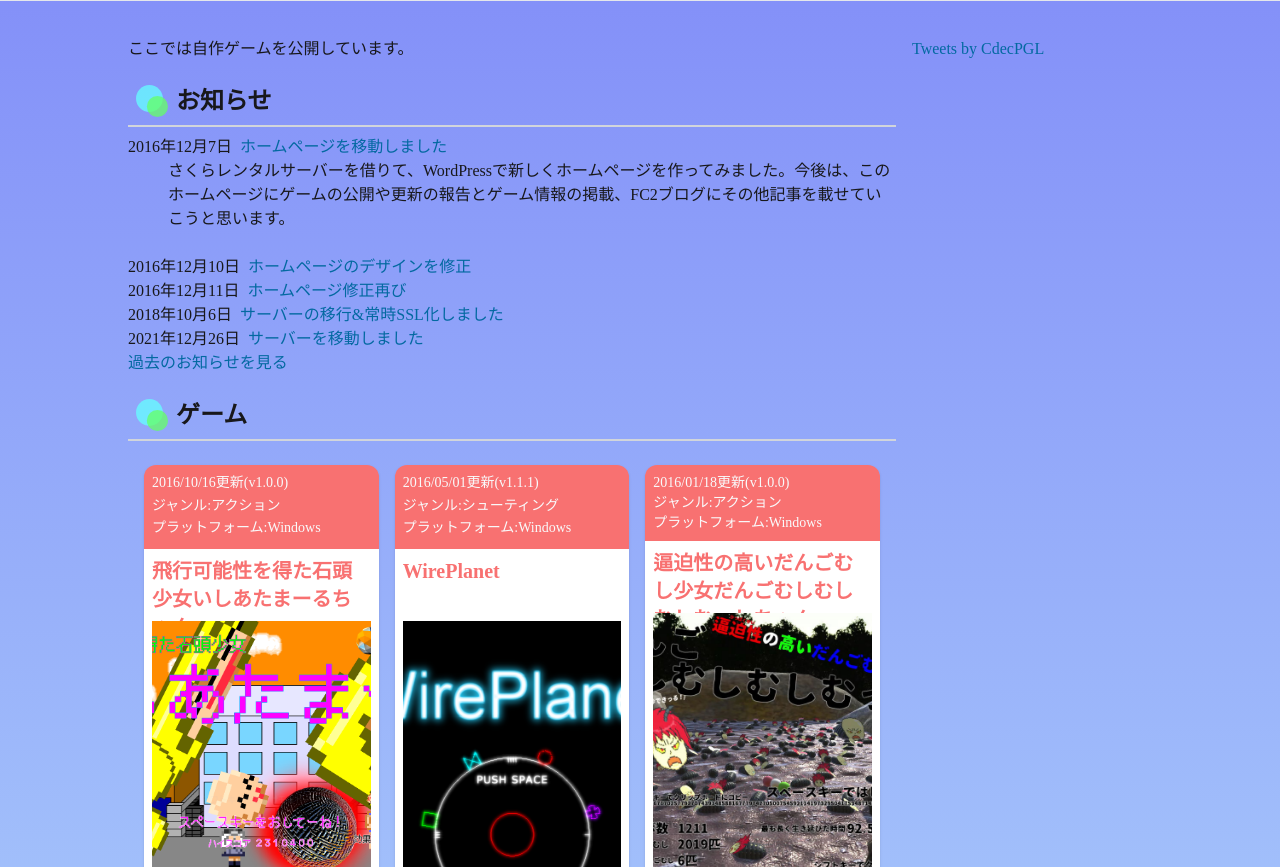
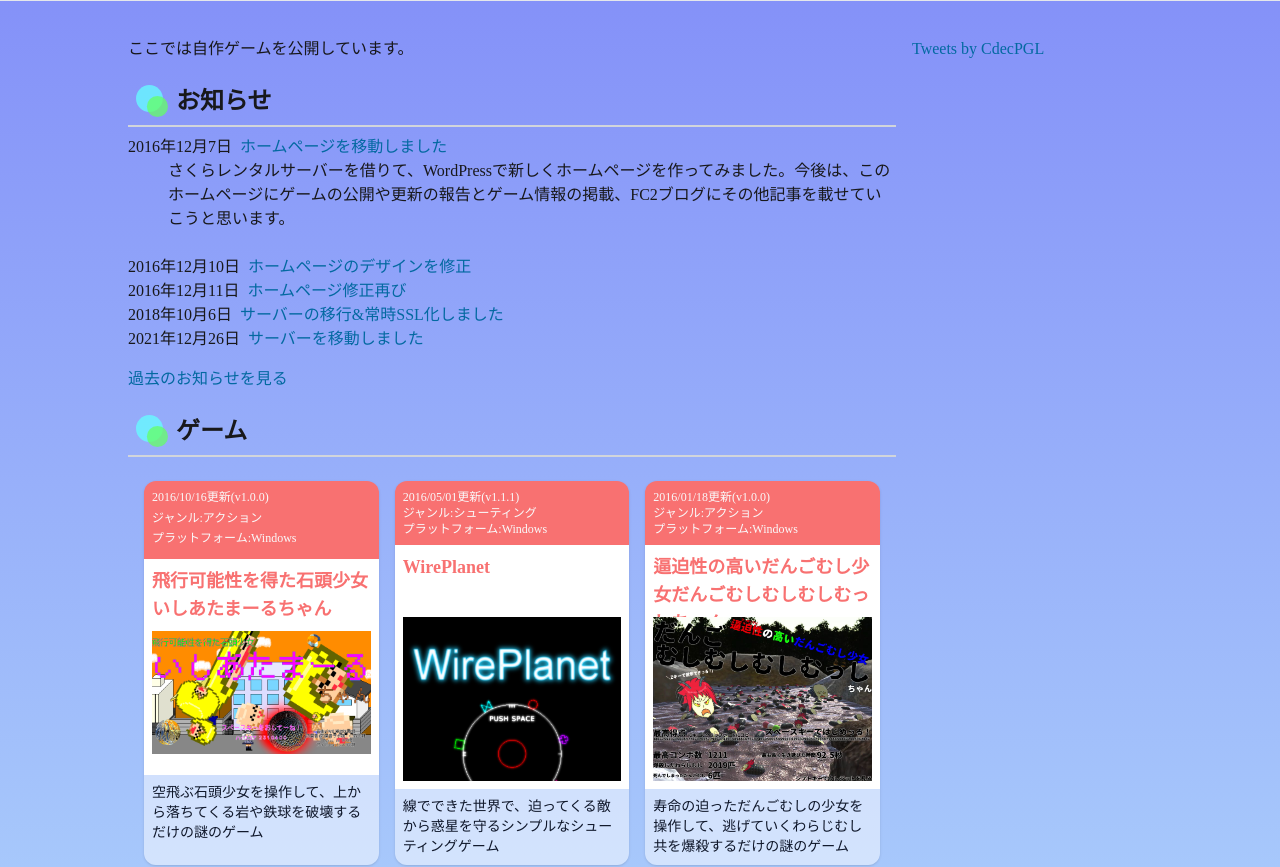
Before and after one commit to CdecPGL/planeta-game-labo-web-page, a Gatsby site: page / in a window 1280 px wide. Shown: the part 85-952 px from the top of the page. Built offline with nearby package versions, Linux system fonts and the light colour scheme; Gatsby itself is replaced by a stand-in of ours.

Commit message:
[update] トップページの細かいレイアウト調整

```diff
--- a/src/components/GameCard.tsx
+++ b/src/components/GameCard.tsx
@@ -28,7 +28,7 @@ const GameCard: React.FC<GameCardProps> = ({
 
   return (
     <div className='grid container rounded-xl overflow-hidden shadow'>
-      <div className='grid item bg-red-400 text-sm text-gray-50 p-2'>
+      <div className='grid item bg-red-400 text-xs text-gray-50 p-2'>
         <p>
           {updateDate.toFormat('yyyy/MM/dd更新')}({currentVersion})
         </p>
@@ -38,23 +38,23 @@ const GameCard: React.FC<GameCardProps> = ({
 
       <div className='grid item container bg-white p-2 hover:bg-slate-300'>
         <Link to={officialPageUrl}>
-          <h1 className='grid item h-16 text-red-400 text-xl font-bold'>{title}</h1>
-          <div className='grid item h-64'>
+          <h1 className='grid item h-16 text-red-400 text-lg font-bold'>{title}</h1>
+          <div className='grid item h-auto'>
             {titleScreenShotImage == null ? (
               <p>スクショなし</p>
             ) : (
               <GatsbyImage
                 image={titleScreenShotImage}
                 alt='ScreenShot'
-                className='w-full'
-                objectFit='cover'
+                className='w-full h-fit'
+                objectFit='contain'
               />
             )}
           </div>
         </Link>
       </div>
 
-      <div className='grid item bg-white/[.5] p-2 text-slate-900'>
+      <div className='grid item text-sm bg-white/[.5] p-2 text-slate-900'>
         <p>{catchPhrase}</p>
       </div>
     </div>
--- a/src/components/NotificationList.tsx
+++ b/src/components/NotificationList.tsx
@@ -49,9 +49,9 @@ const NotificationList: React.FC = () => {
           )}
         </dl>
       ))}
-      <Link to='/notifications' className='mt-4'>
-        過去のお知らせを見る
-      </Link>
+      <div className='mt-4'>
+        <Link to='/notifications'>過去のお知らせを見る</Link>
+      </div>
     </div>
   );
 };
```
